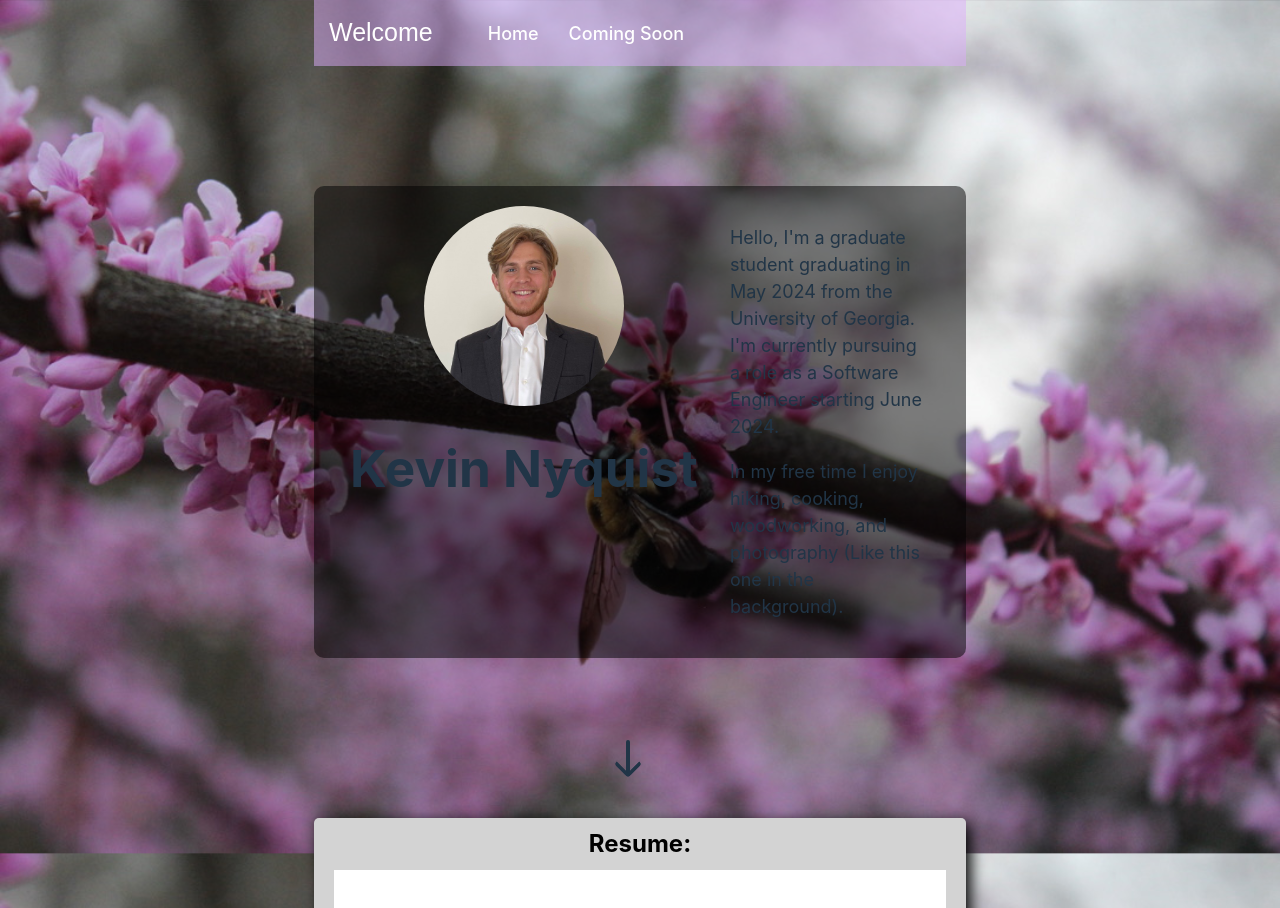
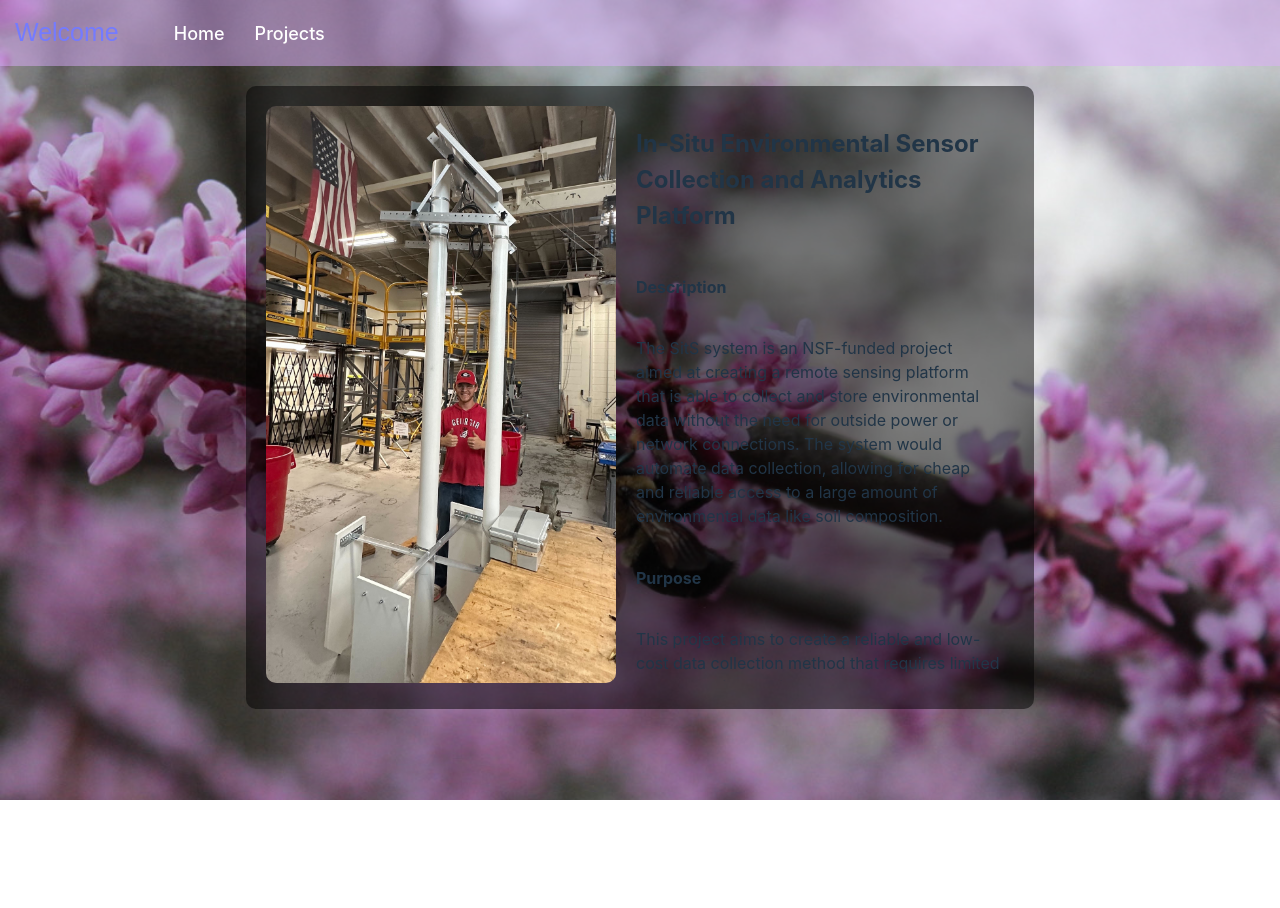
Before and after one commit to kevin-nyquist/resume, a React (Vite) app: page /resume-website/projects in a window 1280 px wide. Shown: the top 908 px of the page. After the commit the page ends 800 px from the top, so only its background shows below. Built offline with nearby package versions, Linux system fonts and the light colour scheme.

Commit message:
Added NavBar routing and Projects page

```diff
--- a/package.json
+++ b/package.json
@@ -23,6 +23,7 @@
     "react": "^18.2.0",
     "react-bootstrap": "^2.9.0",
     "react-dom": "^18.2.0",
+    "react-router-dom": "^6.16.0",
     "vite": "^4.4.9"
   },
   "devDependencies": {
--- a/src/App.tsx
+++ b/src/App.tsx
@@ -1,30 +1,20 @@
-import { useState } from 'react'
-import React from 'react'
-import reactLogo from './assets/react.svg'
 import './css/App.css'
-import Resume from './Resume'
 import NavBar from './NavBar'
-import AboutMe from './AboutMe'
+import Home from './Home'
+import Projects from './Projects'
+import { Route, Routes } from "react-router-dom"
 
 function App() {
   return (
     <>
-    <NavBar></NavBar>
-      <div className="App">
-        <AboutMe></AboutMe>
-        <div className="down-arrow"></div>
-        <div className='resume-container'>
-          <h2 className='res-title'>Resume:</h2>
-          <Resume></Resume>
+        <NavBar />
+        <div className="container">
+          <Routes>
+            <Route path="/resume-website" element={<Home />} />
+            <Route path="/resume-website/projects" element={<Projects />} />
+          </Routes>
         </div>
-        <div className='bottom-banner'>
-          <h2> Built using React </h2>
-          <a href="https://reactjs.org" target="_blank">
-            <img src={reactLogo} className="logo react" alt="React logo" />
-          </a>
-        </div>
-      </div>
-    </>
+      </>
   )
 }
 
--- /dev/null
+++ b/src/Home.tsx
@@ -0,0 +1,28 @@
+import { useState } from 'react'
+import React from 'react'
+import reactLogo from './assets/react.svg'
+import './css/App.css'
+import Resume from './Resume'
+import AboutMe from './AboutMe'
+
+
+function Home() {
+    return (
+        <div className="App">
+            <AboutMe></AboutMe>
+            <div className="down-arrow"></div>
+                <div className='resume-container'>
+                    <h2 className='res-title'>Resume:</h2>
+                    <Resume></Resume>
+                </div>
+                <div className='bottom-banner'>
+                    <h2> Built using React </h2>
+                    <a href="https://reactjs.org" target="_blank">
+                        <img src={reactLogo} className="logo react" alt="React logo" />
+                </a>
+            </div>
+        </div>
+    )
+}
+
+export default Home
--- a/src/NavBar.tsx
+++ b/src/NavBar.tsx
@@ -1,38 +1,23 @@
-import { useState } from 'react';
 import './css/NavBar.css';
+import { Link } from "react-router-dom"
 
 function NavBar() {
-    // adding the states
-    const [isActive, setIsActive] = useState(false);
-
-    //add the active class
-    const toggleActiveClass = () => {
-    setIsActive(!isActive);
-    };
-
-    //clean up function to remove the active class
-    const removeActive = () => {
-    setIsActive(false)
-    }
-
     return (
     <div className="App">
         <header className="App-header">
-
             <nav className="navbar">
 
-            <a href='/' className="logo">Welcome </a>
+                <Link to='/resume-website' className="logo">Welcome</Link>
 
                 <ul className="navMenu">
                 <li>
-                <a href='/' className="navLink">Home</a>
+                    <Link to='/resume-website' className="navLink">Home</Link>
                 </li>
-            <li onClick={removeActive}>
-                <a href='/' className="navLink">Coming Soon</a>
+                <li>
+                    <Link to='/resume-website/projects' className="navLink">Projects</Link>
                 </li>
                 </ul>
             </nav>
-
         </header>
     </div>
     );
--- /dev/null
+++ b/src/Projects.tsx
@@ -0,0 +1,52 @@
+import './css/Projects.css'
+import platform from './assets/SitS_platform.jpeg'
+
+function Projects() {
+    return (
+        <div className="project-container">
+            <div className='proj-pic'>
+                <img src={platform}></img>
+            </div>
+            <div className="description">
+                <h2>
+                    In-Situ Environmental Sensor Collection and Analytics Platform
+                </h2>
+                <h4>
+                    Description
+                </h4>
+                <p>
+                    The SitS system is an NSF-funded project aimed at creating a remote
+                    sensing platform that is able to collect and store environmental data
+                    without the need for outside power or network connections. The system
+                    would automate data collection, allowing for cheap and reliable access
+                    to a large amount of environmental data like soil composition.
+                </p>
+                <h4>
+                    Purpose
+                </h4>
+                <p>
+                    This project aims to create a reliable and low-cost data collection
+                    method that requires limited researcher interaction. Currently,
+                    researchers have to manually take soil core samples to retreive
+                    the data we are targeting, and this is ineffective for tracking
+                    long-term changes over time. We seek to create a large data set
+                     tracking changes in soil organic matter content in order to yeild
+                     a spacially and temporally significant data set that can be used
+                     to determine the health of the environment.
+
+                </p>
+                <h4>
+                    Progress
+                </h4>
+                <p>Utilizing the FabLab at UGA we constructed the platform
+                    that will be deployed in the saltwater marshland. The
+                    next steps will be testing the platform at a location in
+                    Athens, GA to ensure proper sensing operations and platform
+                    stability.
+                </p>
+            </div>
+        </div>
+    )
+}
+
+export default Projects
--- a/src/css/App.css
+++ b/src/css/App.css
@@ -6,6 +6,13 @@
 .App {
   display: flex;
   flex-direction: column;
+}
+
+.container {
+  display: flex;
+  flex-direction: column;
+  justify-content: center;
+  align-items: center;
 }
 
 .bottom-banner {
--- a/src/css/NavBar.css
+++ b/src/css/NavBar.css
@@ -8,7 +8,6 @@
     font-size: 18px;
   }
 
-  /* navbar */
   .navbar {
     background-color: rgb(221, 174, 251, 0.5);
     display: flex;
@@ -17,8 +16,6 @@
     height: fit-content;
   }
 
-
-  /* logo  */
   .logo {
     color: white;
     font-size: 25px;
@@ -28,8 +25,6 @@
     padding: 8px 15px;
   }
 
-
-  /* ul  */
   .navMenu {
     display: flex;
     justify-content: space-between;
@@ -45,7 +40,6 @@
 
   @media screen and (max-width: 780px){
 
-    /* navMenu */
     .navMenu{
       position: absolute;
       flex-direction: column;
--- /dev/null
+++ b/src/css/Projects.css
@@ -0,0 +1,26 @@
+.project-container {
+    display: flex;
+    flex-direction: row;
+    justify-content: space-around;
+    margin: 20px;
+    max-width: 60%;
+    background-color: rgb(0, 0, 0, 0.5);
+    border-radius: 10px;
+    padding: 10px;
+}
+
+.proj-pic img {
+    max-width: 350px;
+    margin: 10px;
+    border-radius: 10px;
+}
+
+.description {
+    display: flex;
+    flex-direction: column;
+    margin: 10px;
+    max-height: 575px;
+    overflow: overlay;
+    scroll-behavior: auto;
+    padding-right: 12px;
+}
--- a/src/css/index.css
+++ b/src/css/index.css
@@ -49,7 +49,7 @@ button {
   transition: border-color 0.25s;
 }
 button:hover {
-  border-color: #646cff;
+  border-color: #a343aa;
 }
 button:focus,
 button:focus-visible {
--- a/src/main.tsx
+++ b/src/main.tsx
@@ -2,9 +2,13 @@ import React from 'react'
 import ReactDOM from 'react-dom/client'
 import App from './App'
 import './css/index.css'
+import { BrowserRouter } from "react-router-dom"
 
-ReactDOM.createRoot(document.getElementById('root') as HTMLElement).render(
+const root = ReactDOM.createRoot(document.getElementById('root') as HTMLElement)
+root.render(
   <React.StrictMode>
-    <App />
-  </React.StrictMode>,
+    <BrowserRouter>
+      <App />
+    </BrowserRouter>
+  </React.StrictMode>
 )
```
Also changed, not shown: src/assets/SitS_platform.jpeg (added), 1 other file (tests, documents, lock files or other folders). Lines whose indentation alone changed are shown as unchanged.
